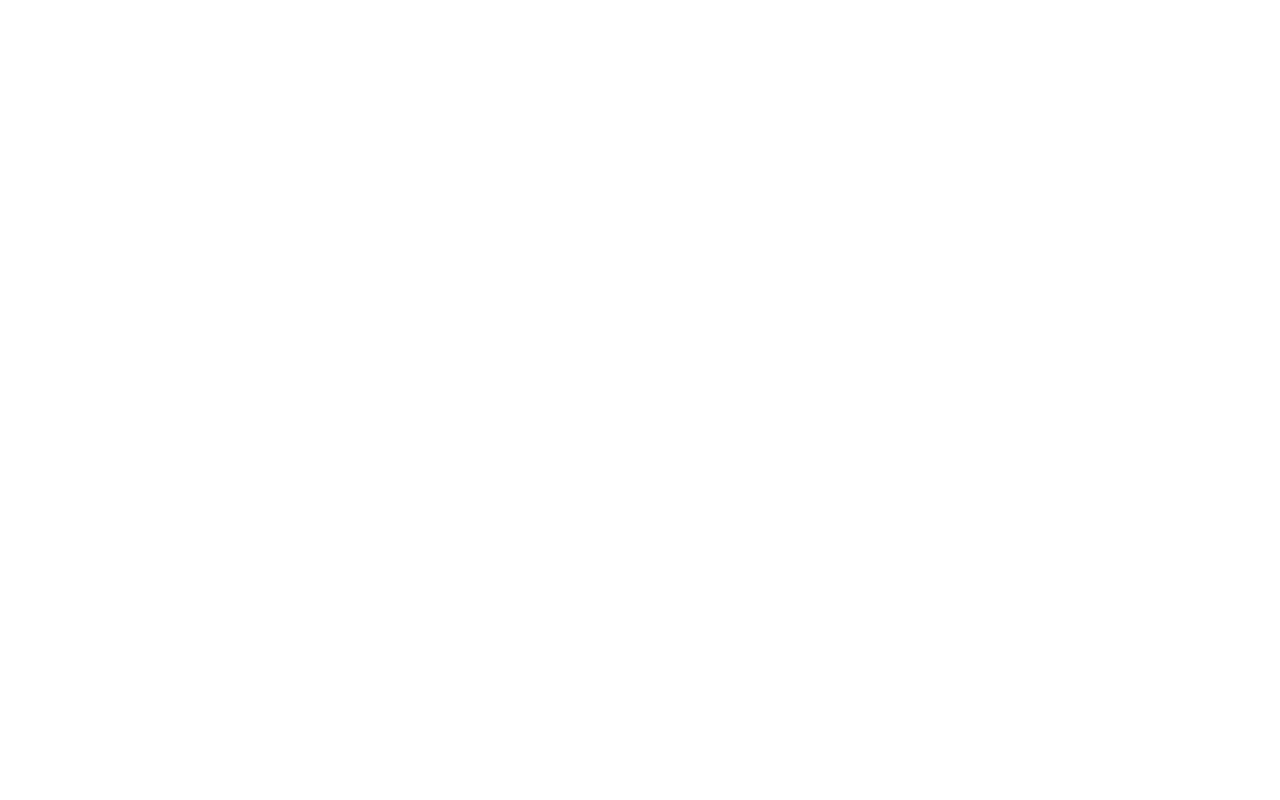
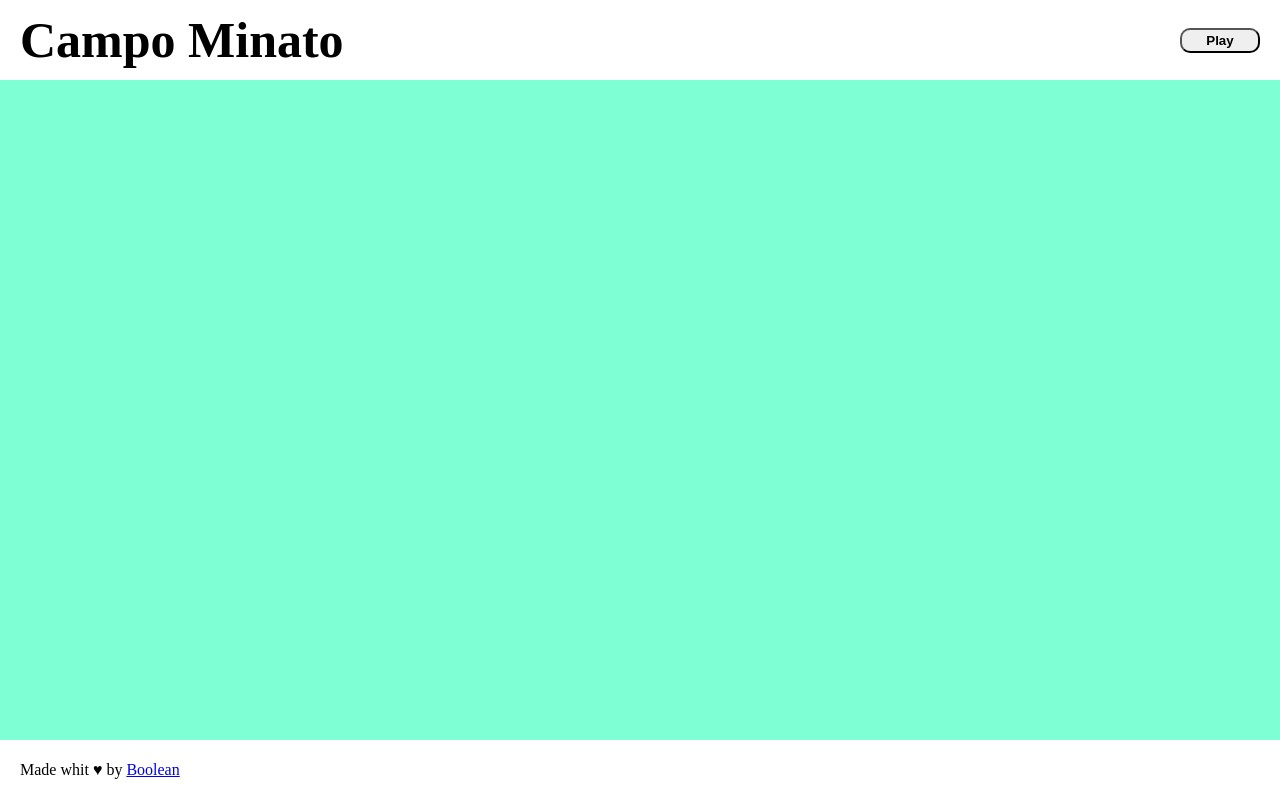
Before and after one commit to lelz99/js-campominato-grid, a plain HTML site: page index.html in a window 1280 px wide. Drawn offline with Linux system fonts and the light colour scheme.

Commit message:
esercizio svolto

```diff
--- a/css/style.css
+++ b/css/style.css
@@ -0,0 +1,78 @@
+/* CSS Reset */
+*{
+    margin: 0;
+    padding: 0;
+    box-sizing: border-box;
+}
+
+/* Utilities */
+
+.container{
+    max-width: 920px;
+    margin: 0 auto;
+}
+
+/* Header */
+header{
+    display: flex;
+    justify-content: space-between;
+    align-items: center;
+
+    padding: 0 20px;
+    height: 80px;
+}
+
+h1{
+    font-size: 50px;
+    align-self: center;
+}
+
+button{
+    width: 80px;
+    height: 25px;
+    border-radius: 10px;
+    font-weight: bold;
+    align-self: center;
+}
+
+/* Main */
+main{
+    background-color: #7fffd4;
+}
+
+.grid{
+    width: 800px;
+    height: calc(100vh - 140px);
+    padding: 20px 0;
+
+    display: flex;
+    flex-wrap: wrap;
+}
+
+.cell{
+    width: calc(100% / 10);
+    height: calc(100% / 10);
+
+    border: 1px solid black;
+    font-weight: bold;
+    font-size: 1.2rem;
+    cursor: pointer;
+
+    display: flex;
+    justify-content: center;
+    align-items: center;
+}
+
+.cell.clicked{
+    background-color: dodgerblue;
+}
+
+/* Footer */
+footer{
+    height: 60px;
+    padding: 0 20px;
+}
+
+p{
+    line-height: 60px;
+}
--- a/index.html
+++ b/index.html
@@ -10,6 +10,15 @@
     <script defer src="js/script.js"></script>
 </head>
 <body>
-
+    <header>
+        <h1>Campo Minato</h1>
+        <button>Play</button>
+    </header>
+    <main>
+        <div class="grid container"></div>
+    </main>
+    <footer>
+        <p>Made whit &hearts; by <a href="#">Boolean</a></p>
+    </footer>
 </body>
 </html>
--- a/js/script.js
+++ b/js/script.js
@@ -0,0 +1,31 @@
+const button = document.querySelector('button');
+const grid = document.querySelector('.grid')
+
+const rows = 10;
+const cols = 10;
+const totalCells = rows * cols;
+
+
+const createCells = number => {
+    const cell = document.createElement('div');
+    cell.className = 'cell';
+    cell.append(number);
+
+    return cell;
+}
+
+button.addEventListener('click', () =>{
+    console.log('cliccato');
+
+    for(let i = 1; i <= totalCells; i++){
+
+        const cell = createCells(i);
+
+        cell.addEventListener('click', () => {
+            cell.classList.toggle('clicked');
+            console.log(event.target)
+        })
+
+        grid.appendChild(cell);
+    }
+})
```
